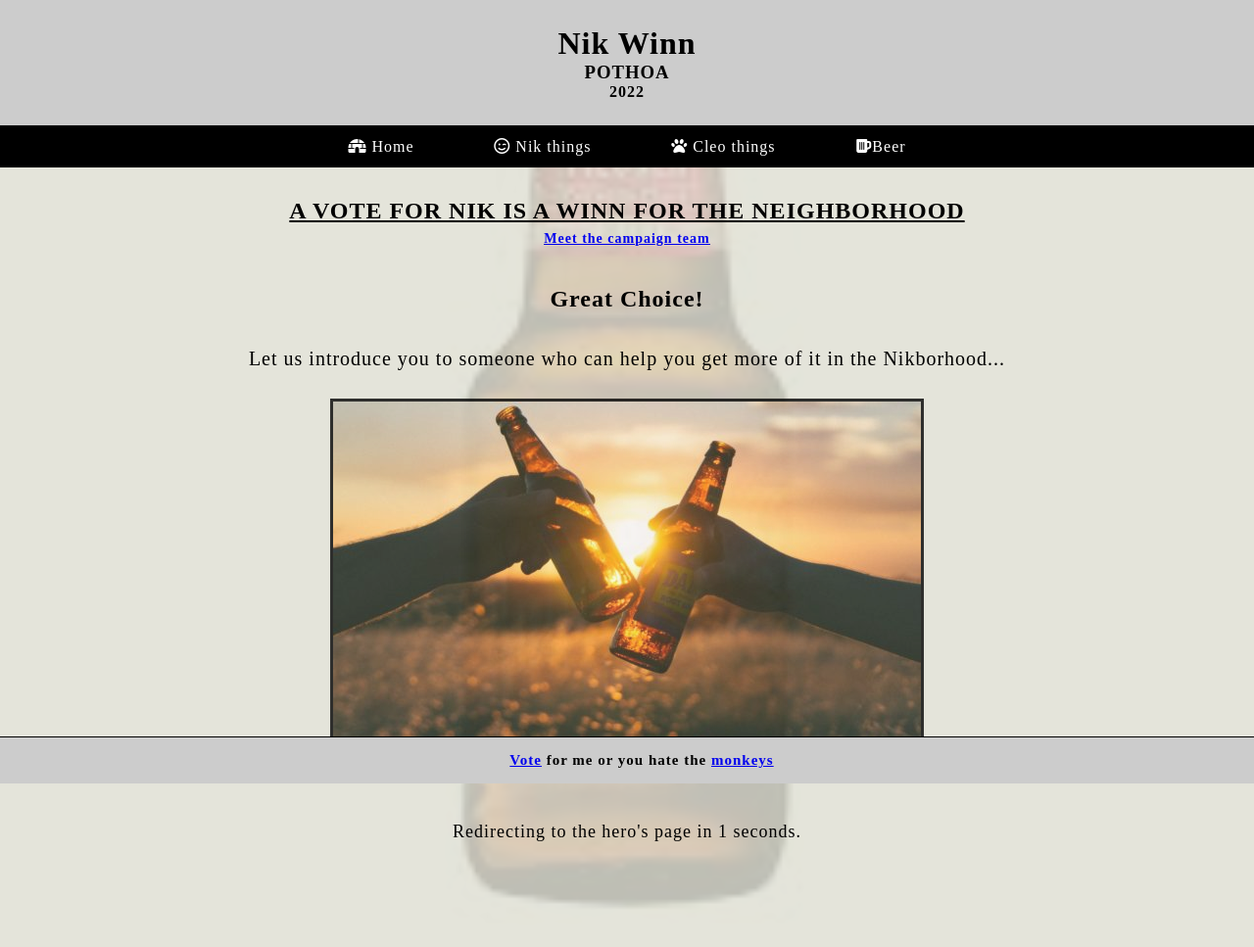
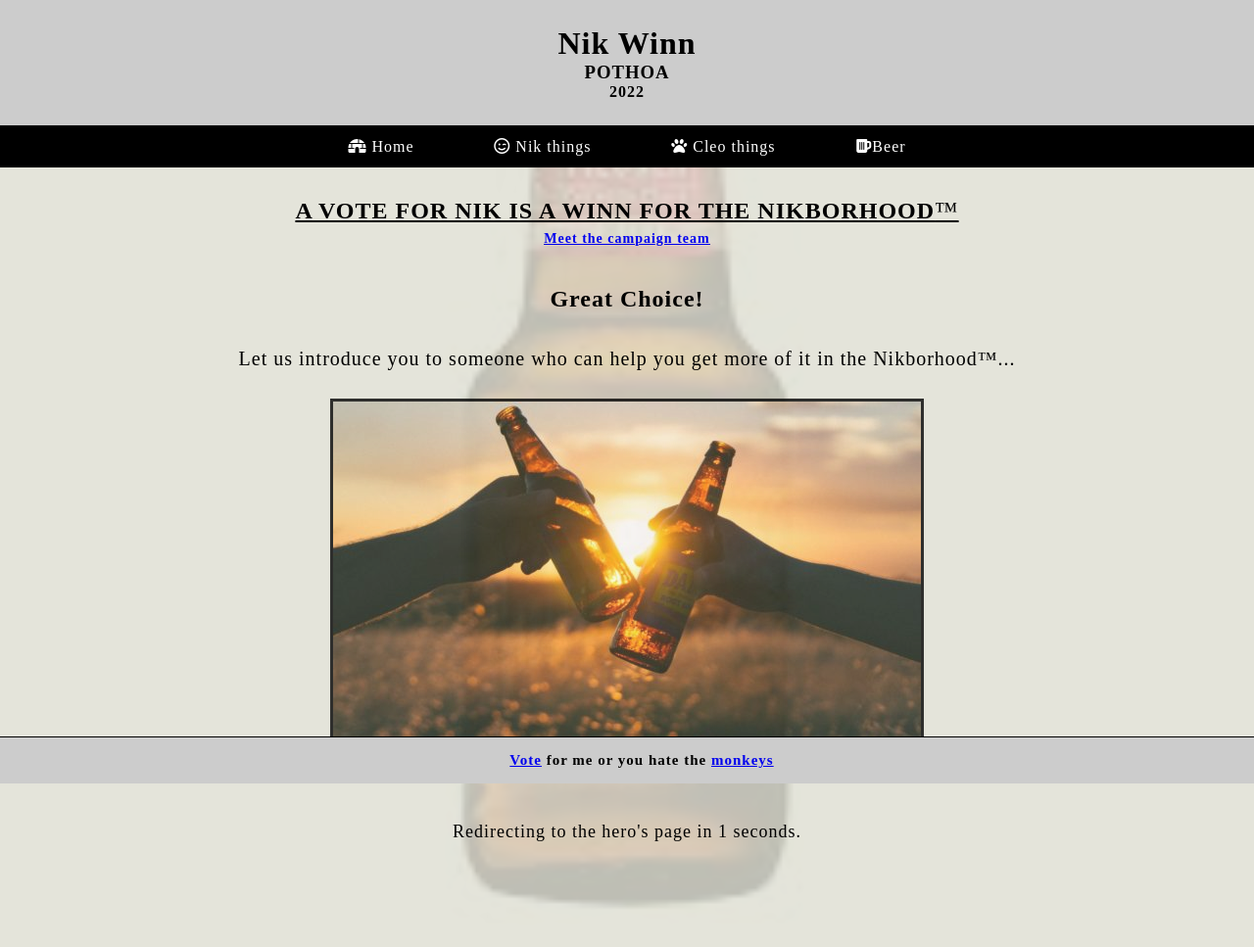
Before and after one commit to pchapl1/winn22v2, a PHP site: page /success_page.html in a window 1280 px wide. Shown: the whole page at 98% size. Run offline with PHP 8.4, Linux system fonts and the light colour scheme; some libraries are stand-ins or nearby versions.

Commit message:
changed keyframes tickerh to -500 from -600

```diff
--- a/nav.html
+++ b/nav.html
@@ -15,7 +15,7 @@
         <a href="beer.html"><i class="fas fa-beer"></i>Beer</a>
     </nav>
     <div class="slogan">
-        <h2>A VOTE FOR NIK IS A WINN FOR THE NEIGHBORHOOD</h2>
+        <h2>A VOTE FOR NIK IS A WINN FOR THE NIKBORHOOD<span style="font-weight: 100;">&#8482;</span></h2>
         <div class="container">
             <h5><a href="campaign-managers.html">Meet the campaign team</a></h5>
         </div>
--- a/static/style.css
+++ b/static/style.css
@@ -219,7 +219,7 @@ footer {
   /* 4 ITEMS -400%, CHANGE THIS IF YOU ADD/REMOVE ITEMS */
   @keyframes tickerh {
     0% { transform: translate3d(100%, 0, 0); }
-    100% { transform: translate3d(-600%, 0, 0); }
+    100% { transform: translate3d(-500%, 0, 0); }
   }
   .hmove { animation: tickerh linear 35s infinite; }
   /* .hmove:hover { animation-play-state: paused; } */
--- a/success_page.html
+++ b/success_page.html
@@ -30,7 +30,7 @@
 
         <div class="success-main">
             <h3 class="success-title">Great Choice!</h3>
-            <p>Let us introduce you to someone who can help you get more of it in the Nikborhood...</p>
+            <p>Let us introduce you to someone who can help you get more of it in the Nikborhood&#8482;...</p>
         </div>
         <div class="beer-pic">
             <img src="img/beer-for-two.jpeg" alt="">
```
